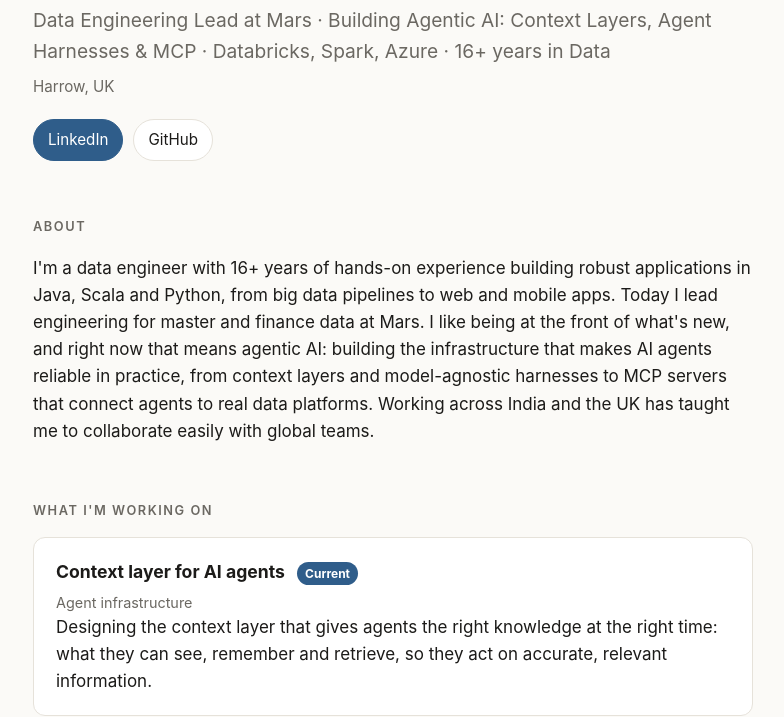
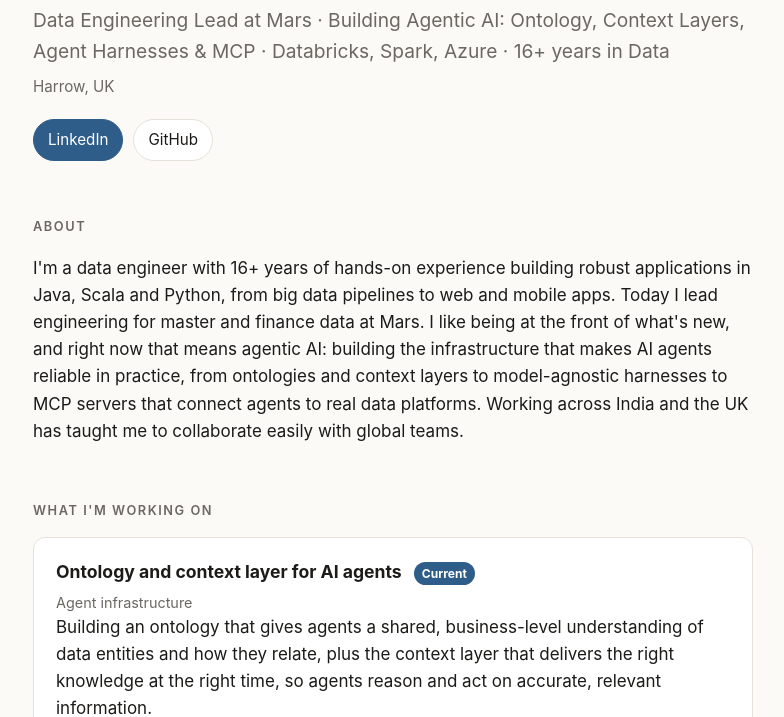
Before and after one commit to praveenthulasiram/praveenthulasiram.github.io, a plain HTML site: page index.html in a window 1280 px wide. Shown: the part 235-952 px from the top of the page, without its empty margins (247-1031 px from the left). Drawn offline with Linux system fonts and the light colour scheme.

Commit message:
Add ontology for agents
Co-Authored-By: Claude Opus 5.5 <noreply@anthropic.com>
Claude-Session: https://claude.ai/code/session_01QxcoxsnC7WHNbyniXPbJBr

```diff
--- a/index.html
+++ b/index.html
@@ -44,7 +44,7 @@
   <header>
     <img class="avatar" src="photo.jpg" alt="Praveen Thulasiram" width="112" height="112">
     <h1>Praveen Thulasiram</h1>
-    <p class="headline">Data Engineering Lead at Mars · Building Agentic AI: Context Layers, Agent Harnesses &amp; MCP · Databricks, Spark, Azure · 16+ years in Data</p>
+    <p class="headline">Data Engineering Lead at Mars · Building Agentic AI: Ontology, Context Layers, Agent Harnesses &amp; MCP · Databricks, Spark, Azure · 16+ years in Data</p>
     <p class="loc">Harrow, UK</p>
     <ul class="links">
       <li><a class="primary" href="https://www.linkedin.com/in/praveensule/" target="_blank" rel="noopener">LinkedIn</a></li>
@@ -54,15 +54,15 @@
 
   <section id="about">
     <h2>About</h2>
-    <p>I'm a data engineer with 16+ years of hands-on experience building robust applications in Java, Scala and Python, from big data pipelines to web and mobile apps. Today I lead engineering for master and finance data at Mars. I like being at the front of what's new, and right now that means agentic AI: building the infrastructure that makes AI agents reliable in practice, from context layers and model-agnostic harnesses to MCP servers that connect agents to real data platforms. Working across India and the UK has taught me to collaborate easily with global teams.</p>
+    <p>I'm a data engineer with 16+ years of hands-on experience building robust applications in Java, Scala and Python, from big data pipelines to web and mobile apps. Today I lead engineering for master and finance data at Mars. I like being at the front of what's new, and right now that means agentic AI: building the infrastructure that makes AI agents reliable in practice, from ontologies and context layers to model-agnostic harnesses to MCP servers that connect agents to real data platforms. Working across India and the UK has taught me to collaborate easily with global teams.</p>
   </section>
 
   <section id="now">
     <h2>What I'm working on</h2>
     <div class="card">
-      <h3>Context layer for AI agents <span class="tag">Current</span></h3>
+      <h3>Ontology and context layer for AI agents <span class="tag">Current</span></h3>
       <p class="meta">Agent infrastructure</p>
-      <p>Designing the context layer that gives agents the right knowledge at the right time: what they can see, remember and retrieve, so they act on accurate, relevant information.</p>
+      <p>Building an ontology that gives agents a shared, business-level understanding of data entities and how they relate, plus the context layer that delivers the right knowledge at the right time, so agents reason and act on accurate, relevant information.</p>
     </div>
     <div class="card">
       <h3>Model-agnostic agent harness</h3>
@@ -145,7 +145,7 @@
   <section id="skills">
     <h2>Skills</h2>
     <ul class="skills">
-      <li>Azure Databricks</li><li>Databricks</li><li>PySpark</li><li>Apache Spark</li><li>Scala</li><li>Python</li><li>Java</li><li>Spring</li><li>Struts</li><li>JMS</li><li>JBoss Seam</li><li>Healthcare / HIPAA</li><li>Azure</li><li>SAP data</li><li>Supply chain analytics</li><li>Customer 360</li><li>AWS</li><li>Quantexa</li><li>Kubernetes</li><li>Elasticsearch</li><li>ETL pipelines</li><li>AML / financial crime</li><li>Big data</li><li>Hadoop</li><li>Cloud migration</li><li>Web &amp; mobile apps</li><li>AI agents</li><li>Agentic applications</li><li>Model Context Protocol (MCP)</li><li>LLM tooling</li>
+      <li>Azure Databricks</li><li>Databricks</li><li>PySpark</li><li>Apache Spark</li><li>Scala</li><li>Python</li><li>Java</li><li>Spring</li><li>Struts</li><li>JMS</li><li>JBoss Seam</li><li>Healthcare / HIPAA</li><li>Azure</li><li>SAP data</li><li>Supply chain analytics</li><li>Customer 360</li><li>AWS</li><li>Quantexa</li><li>Kubernetes</li><li>Elasticsearch</li><li>ETL pipelines</li><li>AML / financial crime</li><li>Big data</li><li>Hadoop</li><li>Cloud migration</li><li>Web &amp; mobile apps</li><li>AI agents</li><li>Ontology</li><li>Agentic applications</li><li>Model Context Protocol (MCP)</li><li>LLM tooling</li>
     </ul>
   </section>
 
```
